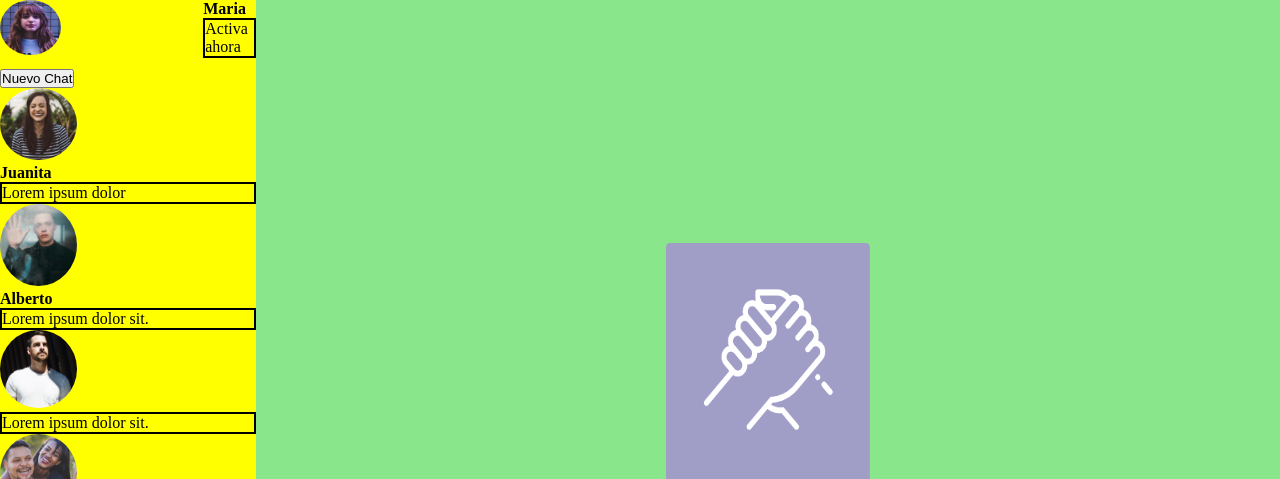
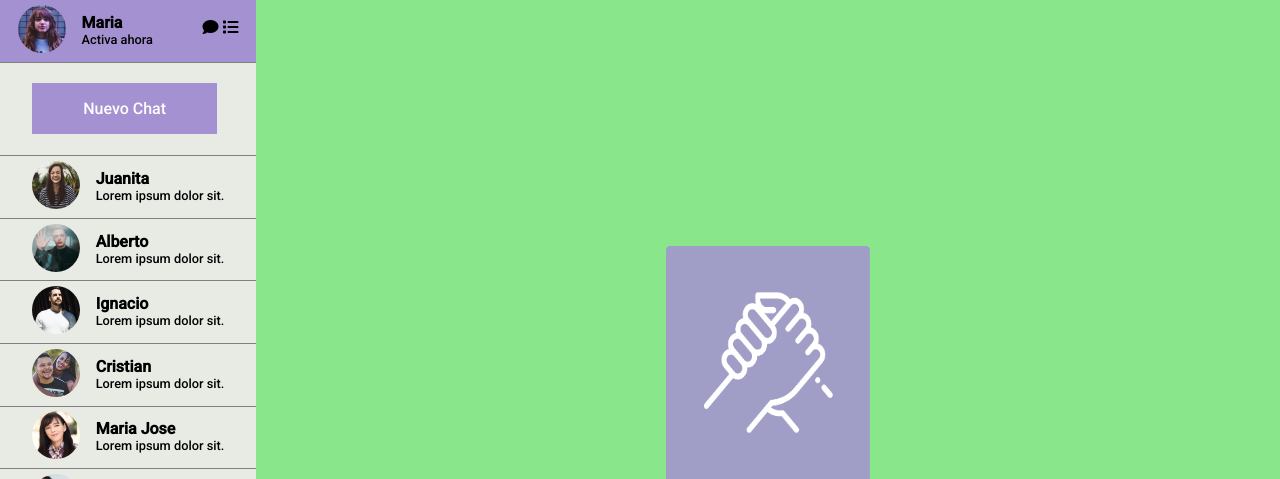
Before and after one commit to FranciscoCampos79/Sist_message_DesafioLatam, a plain HTML site: page index.html in a window 1280 px wide. Shown: the top 479 px of the page. Drawn offline with Linux system fonts and the light colour scheme.

Commit message:
ending contactos

```diff
--- a/assets/css/style.css
+++ b/assets/css/style.css
@@ -1,6 +1,9 @@
+@import url('https://fonts.googleapis.com/css2?family=Roboto:wght@300;500&family=Rubik:wght@300;500&display=swap');
+
 * {
     margin: 0;
     padding: 0;
+    font-family: 'Roboto', sans-serif;
 }
 
 .primerFlex {
@@ -9,24 +12,83 @@
 
 }
 
+.p1 {
+    background-color: #e8ebe4;
+    width: 20%;
+}
+
+.usuario_activo {
+    display: flex;
+    justify-content: space-around;
+    border-bottom: .5px solid gray;
+    gap: 1.5rem;
+    padding: .3rem;
+    cursor: pointer;
+}
+
 .maria {
     display: flex;
+    justify-content: center;
+    gap: 1rem;
+}
+
+.usuario_activo:hover {
+    background-color: #a491d2;
+    transition: .25s;
+}
+
+.iconos_maria {
+    padding-top: .8em;
+}
+
+button {
+    background-color: #A491D2;
+    border: none;
+    color: white;
+    padding: 1em 3.2em;
+    text-align: center;
+    text-decoration: none;
+    display: inline-block;
+    font-size: 1em;
+    margin: 1.3em 2em;
+    cursor: pointer;
+}
+
+button:hover {
+    background-color: #828485;
+    transition: .25s;
+}
+
+.boton {
+    border-bottom: .5px solid gray;
+}
+
+.contactos {
+    display: flex;
+    justify-content: center;
+    gap: 1rem;
+    padding: .3rem;
+    border-bottom: .5px solid gray;
+    cursor: pointer;
+}
+
+.contactos:hover {
+    background-color: #a491d2;
+    transition: .25s;
 }
 
 .img_contactos {
-    width: 30%;
-    height: 80%;
-    border-radius: 90%;
+    width: 3em;
+    height: 3em;
+    border-radius: 99%;
+}
+
+.text_contactos {
+    padding-top: .5em;
 }
 
 p {
-    border: 2px solid black;
-}
-
-.p1 {
-    background-color: yellow;
-    width: 20%;
-
+    font-size: .8em;
 }
 
 .p2 {
--- a/index.html
+++ b/index.html
@@ -4,6 +4,7 @@
     <meta charset="UTF-8">
     <meta name="viewport" content="width=device-width, initial-scale=1.0">
     <link rel="stylesheet" href="assets/css/style.css">
+    <link rel="stylesheet" href="https://cdnjs.cloudflare.com/ajax/libs/font-awesome/6.4.2/css/all.min.css" integrity="sha512-z3gLpd7yknf1YoNbCzqRKc4qyor8gaKU1qmn+CShxbuBusANI9QpRohGBreCFkKxLhei6S9CQXFEbbKuqLg0DA==" crossorigin="anonymous" referrerpolicy="no-referrer" />
     <title>Sistema de Mensajeria</title>
 </head>
 <body>
@@ -14,51 +15,90 @@
                     <div>
                         <img src="assets/img/maria.jpg" alt="Foto de Maria" class="img_contactos">
                     </div>
-                    <div>
+                    <div class="text_contactos">
                         <h4>Maria</h4>
                         <p>Activa ahora</p>
                     </div>
                 </div>
-                <div>
-
+                <div class="iconos_maria">
+                    <i class="fa-solid fa-comment"></i>
+                    <i class="fa-solid fa-list"></i>
                 </div>
             </div>
             <div class="boton">
                 <button>Nuevo Chat</button>
             </div>
+            <div class="contactos">
                 <div>
                     <img src="assets/img/juanita.jpg" alt="Foto de Juanita" class="img_contactos">
+                </div>
+                <div class="text_contactos">
                     <h4>Juanita</h4>
-                <p>Lorem ipsum dolor</p>
+                    <p>Lorem ipsum dolor sit.</p>
                 </div>
+            </div>
+            <div class="contactos">
                 <div>
                     <img src="assets/img/alberto.jpg" alt="Foto de Alberto" class="img_contactos">
+                </div>
+                <div class="text_contactos">
                     <h4>Alberto</h4>
                     <p>Lorem ipsum dolor sit.</p>
                 </div>
+            </div>
+            <div class="contactos">
                 <div>
                     <img src="assets/img/ignacio.jpg" alt="Foto de Ignacio" class="img_contactos">
+                </div>
+                <div class="text_contactos">
+                    <h4>Ignacio</h4>
                     <p>Lorem ipsum dolor sit.</p>
                 </div>
+            </div>
+            <div class="contactos">
                 <div>
                     <img src="assets/img/cristian.jpg" alt="Foto de Cristian" class="img_contactos">
+                </div>
+                <div class="text_contactos">
+                    <h4>Cristian</h4>
                     <p>Lorem ipsum dolor sit.</p>
                 </div>
+            </div>
+            <div class="contactos">
                 <div>
                     <img src="assets/img/mariajose.jpg" alt="Foto de Maria Jose" class="img_contactos">
+                </div>
+                <div class="text_contactos">
+                    <h4>Maria Jose</h4>
                     <p>Lorem ipsum dolor sit.</p>
                 </div>
+            </div>
+            <div class="contactos">
                 <div>
                     <img src="assets/img/gonzalo.jpg" alt="Foto de Gonzalo" class="img_contactos">
+                </div>
+                <div class="text_contactos">
+                    <h4>Gonzalo</h4>
                     <p>Lorem ipsum dolor sit.</p>
                 </div>
+            </div>
+            <div class="contactos">
                 <div>
                     <img src="assets/img/juanpablo.jpg" alt="Foto de Juan Pablo" class="img_contactos">
+                </div>
+                <div class="text_contactos">
+                    <h4>Juan Pablo</h4>
                     <p>Lorem ipsum dolor sit.</p>
                 </div>
+            </div>
+            <div class="contactos">
                 <div>
                     <img src="assets/img/magdalena.jpg" alt="Foto de Magdalena" class="img_contactos">
+                </div>
+                <div class="text_contactos">
+                    <h4>Magdalena</h4>
                     <p>Lorem ipsum dolor sit.</p>
+                </div>
             </div>
         </div>
         <div class="p2">
```
Lines whose indentation alone changed are shown as unchanged.
